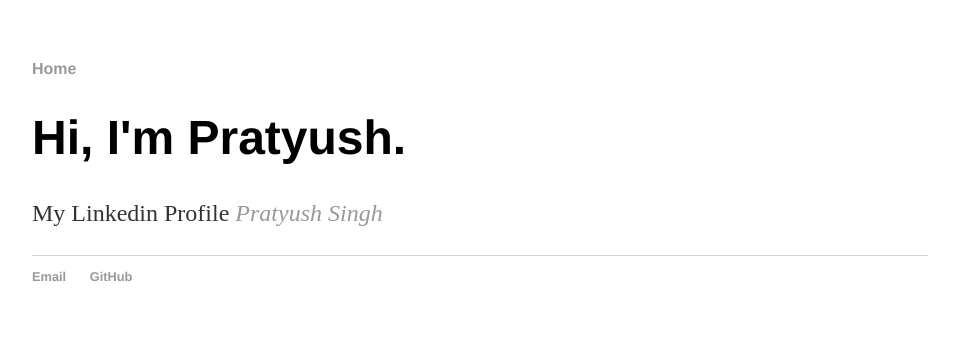
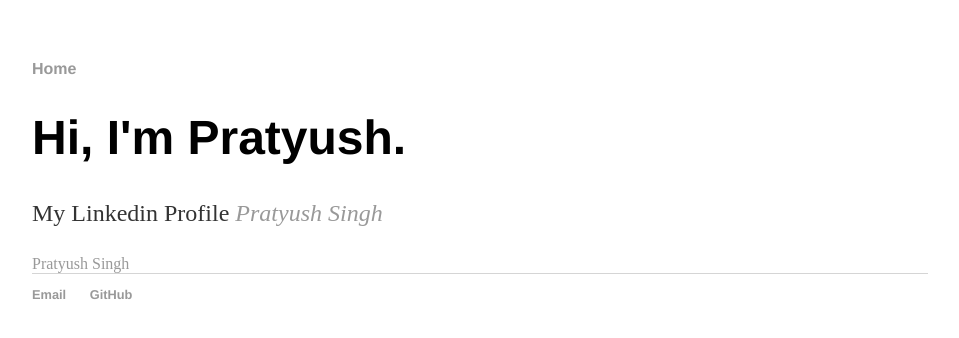
Before and after one commit to Pratzz96/pratyush.github.io, a plain HTML site: page index.html in a window 1280 px wide. Shown: the whole page, without its empty margins (160-1119 px from the left). Drawn offline with Linux system fonts and the light colour scheme.

Commit message:
Update index.html

```diff
--- a/index.html
+++ b/index.html
@@ -4,6 +4,7 @@
 		<title>Pratyush Singh</title>
 		<!-- link to main stylesheet -->
 		<link rel="stylesheet" type="text/css" href="/css/main.css">
+		<script type="text/javascript" src="/js/profile.js" async defer></script>
 	</head>
 	<body>
 		<nav>
@@ -18,7 +19,12 @@
     		<div class="blurb">
         		<h1>Hi, I'm Pratyush.</h1>
 				<p>My Linkedin Profile <em><a href="https://www.linkedin.com/in/pratzz/">Pratyush Singh</a></em></p>
-    		</div><!-- /.blurb -->
+            </div><!-- /.blurb -->
+            <div class="LI-profile-badge"  data-version="v1" data-size="medium" data-locale="en_US" data-type="horizontal" data-theme="light" data-vanity="pratzz">
+                <a class="LI-simple-link" href='https://in.linkedin.com/in/pratzz?trk=profile-badge'>
+                    Pratyush Singh
+                </a>
+            </div>
 		</div><!-- /.container -->
 		<footer>
     		<ul>
```
